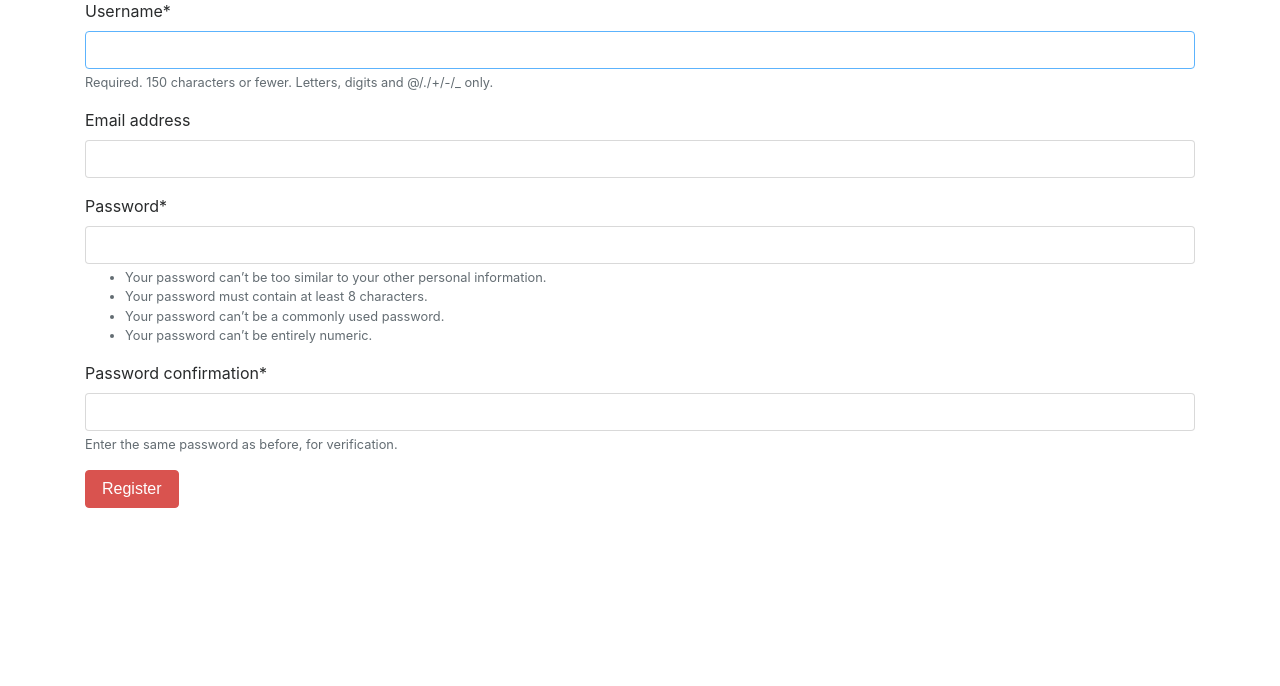
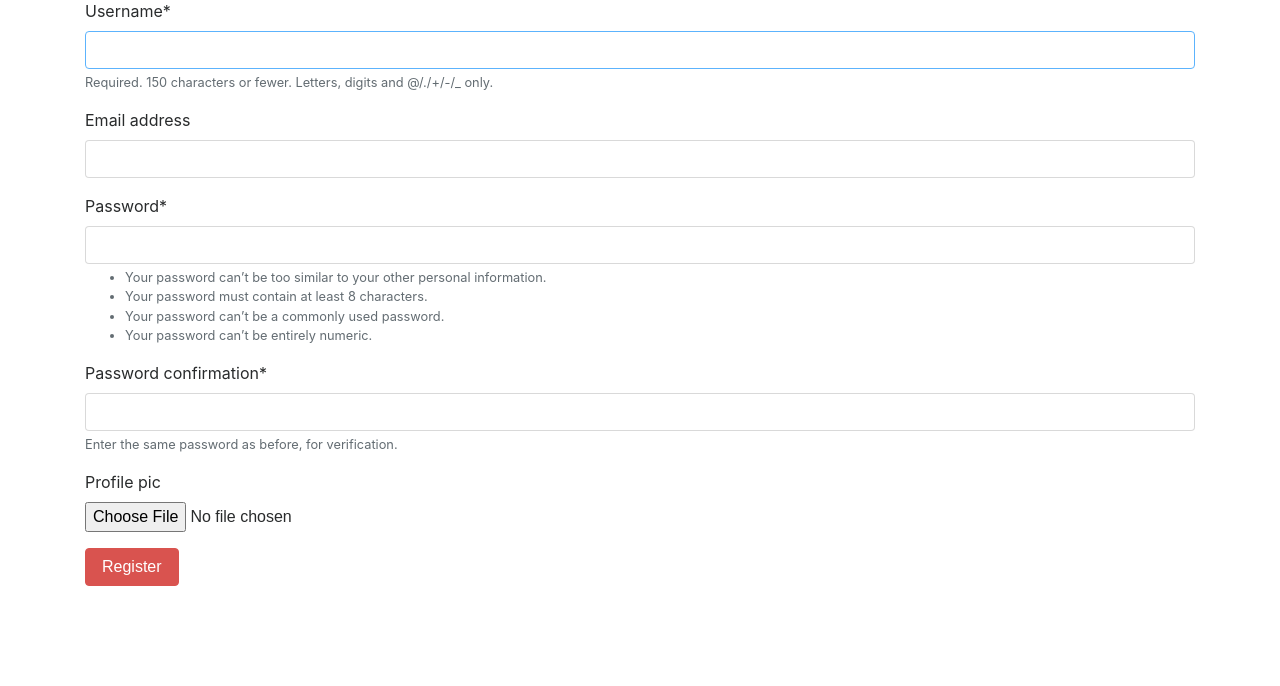
Before and after one commit to israfil3019/django-blog, a Django app: page /users/register/ in a window 1280 px wide. Shown: the part 183-869 px from the top of the page. Before the commit the page ends 691 px from the top, so only its background shows below. Run offline with Django 3.2, Linux system fonts and the light colour scheme; some libraries are stand-ins or nearby versions.

Commit message:
add profile picture for register

```diff
--- a/src/blog/models.py
+++ b/src/blog/models.py
@@ -6,6 +6,7 @@ class Blog(models.Model):
     author = models.ForeignKey('auth.User', on_delete=models.CASCADE)
     title = models.CharField(max_length=200)
     text = models.TextField()
+    img = models.ImageField(upload_to='blog', blank=True)
     created_date = models.DateTimeField(
             default=timezone.now)
 
--- a/src/blog/templates/blog/blog_detail.html
+++ b/src/blog/templates/blog/blog_detail.html
@@ -2,6 +2,7 @@
 <h1>Details Page</h1>
 {% if request.user.is_authenticated %}
 <h2>{{blog.title}}</h2>
+<p style="height: 1rem; width: 1rem;"></p>
 {{blog.text}}
 <a href="{% url 'blog:update' id=blog.id %}"><button>Update</button></a>
 <a href="{% url 'blog:delete' id=blog.id %}"><button>Delete</button></a>
--- a/src/users/models.py
+++ b/src/users/models.py
@@ -4,8 +4,7 @@ from django.contrib.auth.models import User
 class UserProfile(models.Model):
 
     user = models.OneToOneField(User, on_delete=models.CASCADE)
-    portfolio = models.URLField(blank=True)
-    user = models.ImageField(upload_to='user', blank=True)
+    profile_pic = models.ImageField(upload_to='profile_pics', blank=True)
 
     def __str__(self):
         return self.user.username
--- a/src/users/views.py
+++ b/src/users/views.py
@@ -15,14 +15,23 @@ def register(request):
     form_user = UserForm(request.POST or None)
     form_profile = UserProfileForm(request.POST or None)
 
+
     if form_user.is_valid():
+        user = form_user.save()
+        profile = form_profile.save(commit=False)
+        profile.user = user
 
-        user = form_user.save()
+        if 'profile_pics' in request.FILES:
+            profile.pics = request.FILES['profile_pics']
+
+        profile.save()
+
         messages.success(request, "Register successful")
         return redirect('blog:main_page')
 
     context = {
-        'form_user': form_user
+        'form_user': form_user,
+        'form_profile': form_profile,
     }
 
     return render(request, 'users/register.html', context)
```
Also changed, not shown: src/blog/forms.py (+1 -6 lines), src/blog/migrations/0002_auto_20210727_1311.py (added), src/users/migrations/0002_remove_userprofile_portfolio.py (added).
